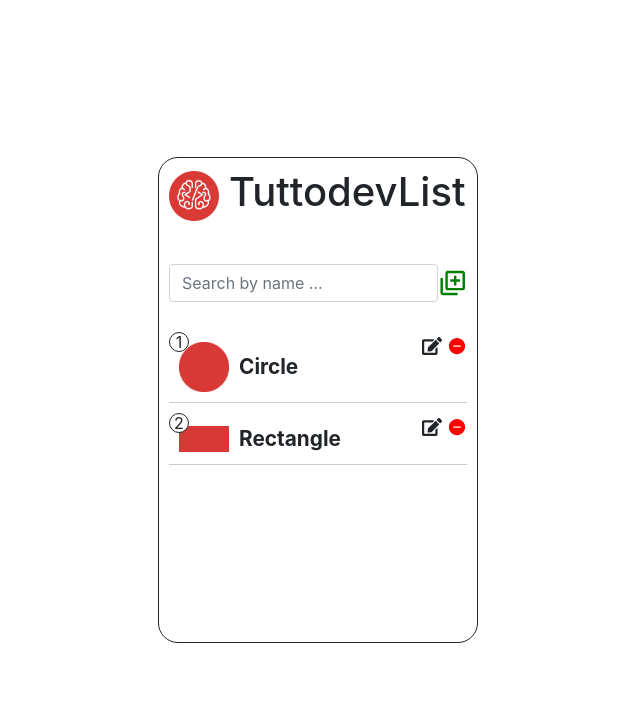
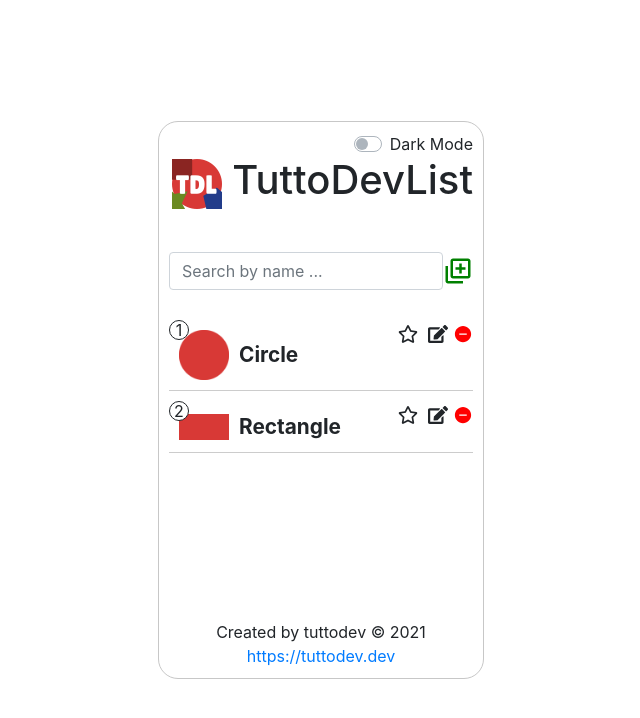
Before and after one commit to juansebastian2426/tuttodevlist, a React (Create React App) app: page / in a window 1280 px wide. Shown: the top 718 px of the page, without its empty margins (319-959 px from the left). Built offline with nearby package versions, Linux system fonts and the light colour scheme.

Commit message:
ultimos retoques

```diff
--- a/public/index.html
+++ b/public/index.html
@@ -1,14 +1,12 @@
 <!DOCTYPE html>
 <html lang="en">
+
 <head>
   <meta charset="utf-8" />
   <link rel="icon" href="%PUBLIC_URL%/favicon.ico" />
   <meta name="viewport" content="width=device-width, initial-scale=1" />
   <meta name="theme-color" content="#000000" />
-    <meta
-      name="description"
-      content="Web site created using create-react-app"
-    />
+  <meta name="description" content="Web site created using create-react-app" />
   <link rel="apple-touch-icon" href="%PUBLIC_URL%/logo192.png" />
   <!--
       manifest.json provides metadata used when your web app is installed on a
@@ -28,9 +26,10 @@
   <link href="https://fonts.googleapis.com/css2?family=Poppins:wght@400;700&display=swap" rel="stylesheet">
   <title>TuttodevList</title>
 </head>
+
 <body>
   <noscript>You need to enable JavaScript to run this app.</noscript>
-    <div id="root"></div>
+  <div id="root" style="height: 100%;"></div>
   <!--
       This HTML file is a template.
       If you open it directly in the browser, you will see an empty page.
@@ -42,4 +41,5 @@
       To create a production bundle, use `npm run build` or `yarn build`.
     -->
 </body>
+
 </html>
--- a/src/App.css
+++ b/src/App.css
@@ -1,9 +1,7 @@
 body {
   background-color: #c7c7c7;
   font-family: 'Poppins', sans-serif;
-  display: flex;
-  justify-content:center;
-  align-items:center;
+
   height:100vh;
 }
 
@@ -11,26 +9,51 @@ body {
   margin:0;
   padding:0;
 }
+.app {
+  display: flex;
+  justify-content:center;
+  align-items:center;
+  flex-direction: column;
+  width: 100%;
+  height: 100%;
+}
+
+.app--dark-mode {
+  background-color: rgb(59, 59, 59);
+  color: #fff;
+}
+
+.app__inner {
+  padding: 10px;
+  border:1px solid #c7c7c7;
+  border-radius: 20px;
+}
+
+.app--dark-mode .app__inner {
+  background-color: #565656;
+}
 
 .app__header {
-  display:flex;
-  align-items:center;
   margin-bottom:40px;
 }
 
-.app {
-  border:1px solid;
-  min-width:320px;
-  max-width: 500px;
-  width:90%;
-  padding:10px;
-  border-radius: 20px;
+.app__header > div {
+  display:flex;
+  align-items:center;
+  justify-content: flex-end;
+}
+
+.app__header-main {
+  display: flex;
+  justify-content: flex-end;
+  width: 100%;
 }
 
 .app__title {
   text-align:center;
   font-size: 2.5rem;
 }
+
 
 .app__logo {
   text-align:center;
@@ -43,3 +66,7 @@ body {
   justify-content: space-between;
   margin-bottom: 30px;
 }
+
+footer {
+  text-align: center;
+}
--- a/src/App.tsx
+++ b/src/App.tsx
@@ -1,29 +1,47 @@
 import { useContext } from 'react';
 import './App.css';
-import logo from './assets/tuttodev-logo.webp';
+import {
+  Form
+} from 'react-bootstrap';
+import logo from './assets/logo.png';
 import { TodoList } from './components/TodoList/TodoList';
 import { Search } from './components/Search/Search';
-import { Context, ContextType } from './contexts/ShapeListContext';
+import { Context as ShapeListContext , ContextType as ShapeListContextType } from './contexts/ShapeListContext';
+import { Context as ThemeContext , ContextType as ThemeContextType } from './contexts/ThemeContext';
 import { BiAddToQueue } from 'react-icons/bi';
 import { AddOrUpdateItem } from './components/AddOrUpdateItem/AddOrUpdateItem';
 
 function App() {
-  const { shapeItemsFiltered, handleOpenModal } = useContext(Context) as ContextType;
+  const { shapeItemsFiltered, handleOpenModal } = useContext(ShapeListContext) as ShapeListContextType;
+  const { isDarkMode, handleChangeTheme } = useContext(ThemeContext) as ThemeContextType;
 
 
   return (
-    <div className="app">
+    <div className={` app ${isDarkMode ? 'app--dark-mode' : ''} `}>
+      <div className='app__inner'>
         <header className='app__header'>
+          <div>
+            <Form.Check id="custom-switch" type='switch' label='Dark Mode' onChange={() => handleChangeTheme()} />
+          </div>
+          <div>
             <img src={logo} width={50} height={50} alt='logo tuttodev' className='app__logo' />
-        <h1 className='app__title'>TuttodevList</h1>
+            <h1 className='app__title'>TuttoDevList</h1>
+          </div>
         </header>
         <div className='app_options'>
           <Search />
-        <BiAddToQueue size={30} color='green' style={{ cursor: 'pointer' }} onClick={() => handleOpenModal()} />
+          <BiAddToQueue size={30} color={isDarkMode ? '#fff' : 'green'} style={{ cursor: 'pointer' }} onClick={() => handleOpenModal()} />
         </div>
         <TodoList items={shapeItemsFiltered} />
 
         <AddOrUpdateItem />
+        <footer>
+          Created by tuttodev © 2021
+          <div>
+            <a href='https://tutto-dev.vercel.app/' target="_black">https://tuttodev.dev</a>
+          </div>
+        </footer>
+      </div>
     </div>
   );
 }
--- a/src/components/Item/Item.tsx
+++ b/src/components/Item/Item.tsx
@@ -1,13 +1,14 @@
 import { useContext } from 'react';
-import { ShapeItem } from "../../models/ShapeItem"
-import { Image } from 'react-bootstrap';
+import { ShapeItem } from "../../models/ShapeItem";
 import './styles.css'
 import {
-    FaEdit
+    FaEdit,
+    FaStar,
+    FaRegStar
 } from 'react-icons/fa';
 import { IoRemoveCircleSharp } from "react-icons/io5";
 import { getShape } from '../../utils/getShape';
-import { Context, ContextType } from '../../contexts/ShapeListContext';
+import { Context as ShapeListContext , ContextType as ShapeListContextType  } from '../../contexts/ShapeListContext';
 
 interface Props {
     shape: ShapeItem
@@ -15,8 +16,9 @@ interface Props {
 
 export const Item = ({ shape }:Props) => {
 
-    const { deleteShapeItem, handleOpenModal } = useContext(Context) as ContextType;
+    const { deleteShapeItem, handleOpenModal, addWithFavorite, removeWithFavorite } = useContext(ShapeListContext) as ShapeListContextType;
 
+    const handleFav = () => shape.isFavorite ? removeWithFavorite(shape) : addWithFavorite(shape);
 
     return (
         <div className='item'>
@@ -24,6 +26,20 @@ export const Item = ({ shape }:Props) => {
             <img src={getShape(shape.name)} alt='shape' width={50} />
             <p className='item__title'>{ shape.name }</p>
             <div className='item__options'>
+                { shape.isFavorite ? (
+                        <FaStar
+                            size={20}
+                            style={{ marginRight: '10px', color: '#d83936' }}
+                            onClick={() => handleFav()}
+                        />
+                    ) : (
+                        <FaRegStar
+                            size={20}
+                            style={{ marginRight: '10px' }}
+                            onClick={() => handleFav()}
+                        />
+                    )
+                }
                 <FaEdit size={20} style={{ marginRight: '5px' }} onClick={() => handleOpenModal(shape)} />
                 <IoRemoveCircleSharp size={20} color='red' onClick={() => deleteShapeItem(shape)} />
             </div>
--- a/src/components/Item/styles.css
+++ b/src/components/Item/styles.css
@@ -35,3 +35,7 @@
     justify-content: center;
     background-color: #fff;
 }
+
+.app--dark-mode .item__id {
+    color: #000;
+}
--- a/src/contexts/ShapeListContext.tsx
+++ b/src/contexts/ShapeListContext.tsx
@@ -12,7 +12,9 @@ export interface ContextType {
     handleCloseModal: () => void,
     handleOpenModal: (item?: ShapeItem) => void,
     handleSearch: (word: string) => void,
-    wordToSearch: string
+    wordToSearch: string,
+    addWithFavorite: (item: ShapeItem) => void,
+    removeWithFavorite: (item: ShapeItem) => void
 }
 
 export const Context = createContext<ContextType | null>(null);
@@ -36,13 +38,11 @@ export const Provider = ({ children }: Props) => {
         setShapeItems(prev => prev.filter(x => x.id !== item.id));
         setShapeItemsFiltered(prev => prev.filter(x => x.id !== item.id));
     }
-
     const addShapeItem = (item: ShapeItem) => {
         setShapeItems(prev => [...prev, { name: item.name, id: prev.length + 1 }]);
         setShapeItemsFiltered(prev => [...prev, { name: item.name, id: prev.length + 1 }]);
         reset();
     }
-
     const updateShapeItem = (item: ShapeItem) => {
         setShapeItems(prev => prev.map(x => {
             if (x.id === item.id) {
@@ -61,6 +61,48 @@ export const Provider = ({ children }: Props) => {
         reset();
     }
 
+    const addWithFavorite = (item: ShapeItem) => {
+        setShapeItems(prev => {
+            return prev.map(x => {
+                if (x.id === item.id) {
+                    return { ...x, isFavorite: true };
+                }
+
+                return x;
+            });
+        });
+        setShapeItemsFiltered(prev => {
+            return prev.map(x => {
+                if (x.id === item.id) {
+                    return { ...x, isFavorite: true };
+                }
+
+                return x;
+            });
+        });
+    }
+
+    const removeWithFavorite = (item: ShapeItem) => {
+        setShapeItems(prev => {
+            return prev.map(x => {
+                if (x.id === item.id) {
+                    return { ...x, isFavorite: false };
+                }
+
+                return x;
+            });
+        });
+        setShapeItemsFiltered(prev => {
+            return prev.map(x => {
+                if (x.id === item.id) {
+                    return { ...x, isFavorite: false };
+                }
+
+                return x;
+            });
+        });
+    }
+
     // handlers
     const handleCloseModal = () => {
         setShapeItemSelectedForUpdate(null);
@@ -72,7 +114,6 @@ export const Provider = ({ children }: Props) => {
         setShowModal(true);
         //reset();
     }
-
     const handleSearch = (word: string) => {
         setWordToSearch(word);
 
@@ -101,6 +142,8 @@ export const Provider = ({ children }: Props) => {
         shapeItemsFiltered,
         handleSearch,
         wordToSearch,
+        addWithFavorite,
+        removeWithFavorite,
     }
 
     return (
--- /dev/null
+++ b/src/contexts/ThemeContext.tsx
@@ -0,0 +1,30 @@
+import { createContext, useState } from 'react';
+
+export interface ContextType {
+  isDarkMode: boolean,
+  handleChangeTheme: () => void
+}
+
+export const Context = createContext<ContextType | null>(null);
+
+interface Props {
+  children: React.ReactNode
+}
+
+export const Provider = ({ children }: Props) => {
+
+  const [isDarkMode, setIsDarKMode] = useState<boolean>(false);
+
+  const handleChangeTheme = () => setIsDarKMode(prev => !prev);
+
+  const value: ContextType = {
+    isDarkMode,
+    handleChangeTheme
+  }
+
+  return (
+    <Context.Provider value={value}>
+      { children }
+    </Context.Provider>
+  )
+}
--- a/src/index.js
+++ b/src/index.js
@@ -1,14 +1,17 @@
 import React from 'react';
 import ReactDOM from 'react-dom';
 import App from './App';
-import { Provider } from './contexts/ShapeListContext';
+import { Provider as ShapeListProvider } from './contexts/ShapeListContext';
+import { Provider as ThemeProvider } from './contexts/ThemeContext';
 import 'bootstrap/dist/css/bootstrap.min.css';
 
 ReactDOM.render(
   <React.StrictMode>
-    <Provider>
-      <App />
-    </Provider>
+    <ThemeProvider>
+      <ShapeListProvider>
+        <App />
+      </ShapeListProvider>
+    </ThemeProvider>
   </React.StrictMode>,
   document.getElementById('root')
 );
--- a/src/models/ShapeItem.ts
+++ b/src/models/ShapeItem.ts
@@ -1,4 +1,5 @@
 export interface ShapeItem {
   id?: number,
-  name: string
+  name: string,
+  isFavorite?: boolean
 }
```
Also changed, not shown: src/assets/logo.png (added), 1 other file (tests, documents, lock files or other folders). Lines whose indentation alone changed are shown as unchanged.
